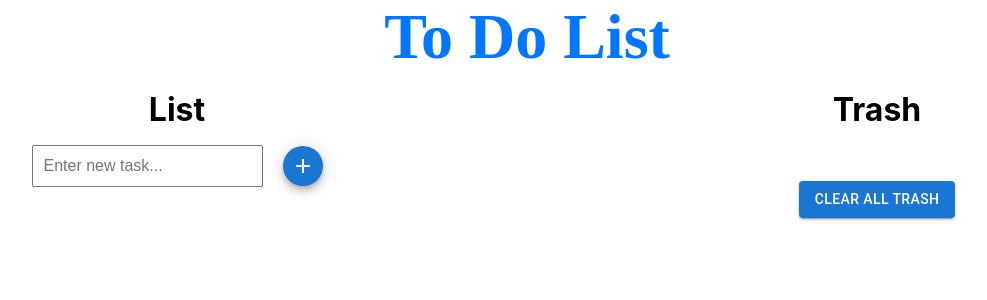
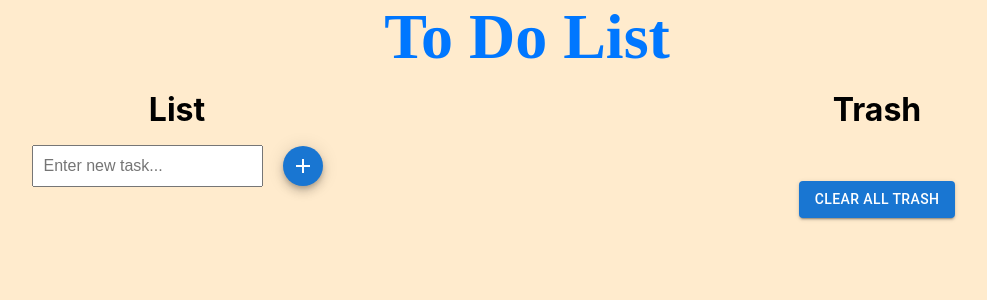
Before and after one commit to SutiaginIlya/todo, a React (Create React App) app in the folder todo-list/: page / in a window 1280 px wide. Shown: the top 300 px of the page, without its empty margins (113-1100 px from the left). Built offline with nearby package versions, Linux system fonts and the light colour scheme.

Commit message:
feature: add new body color

```diff
--- a/todo-list/src/index.css
+++ b/todo-list/src/index.css
@@ -10,6 +10,7 @@
   font-family: -apple-system, BlinkMacSystemFont, 'Segoe UI', 'Roboto', 'Oxygen','Ubuntu', 'Cantarell', 'Fira Sans', 'Droid Sans', 'Helvetica Neue',sans-serif;
   -webkit-font-smoothing: antialiased;
   -moz-osx-font-smoothing: grayscale;
+  background-color: blanchedalmond;
 }
 
 code {
```
